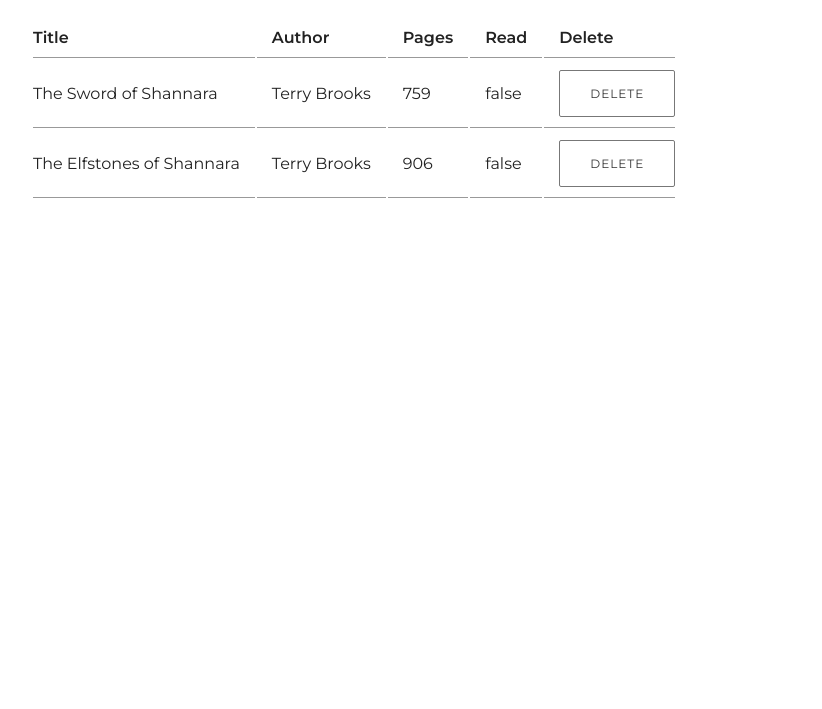
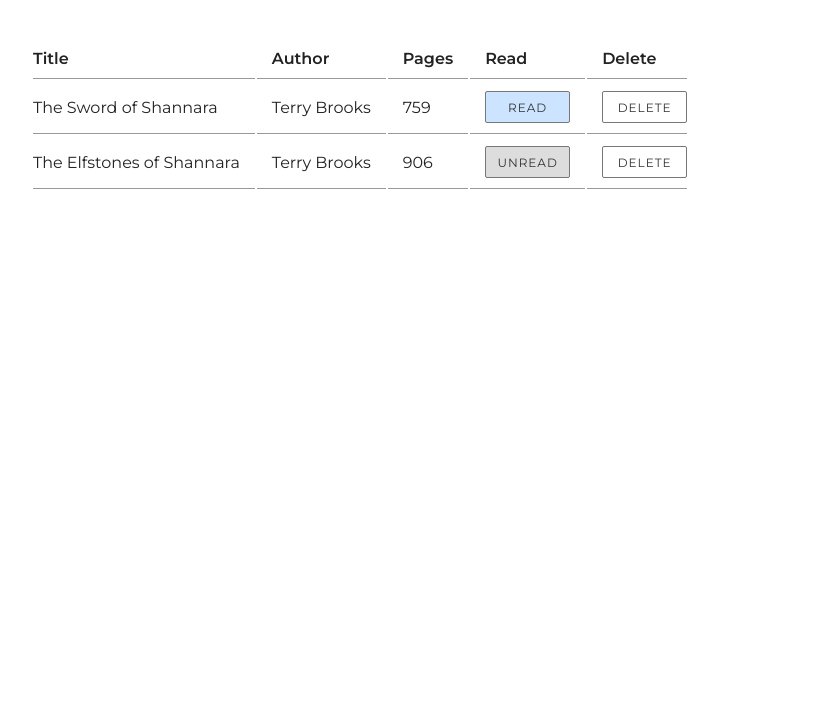
Before and after one commit to tOskr-uk/odin-library, a website: page index.html in a window 1280 px wide. Shown: the part 91-800 px from the top of the page, without its empty margins (229-1051 px from the left). Drawn offline with Linux system fonts and the light colour scheme.

Commit message:
read / unread object value presented as a button in the table

```diff
--- a/index.html
+++ b/index.html
@@ -9,8 +9,8 @@
 </head>
 <body>
     <heading class="heading" id="home">
-        <h5>Odin Project: Library</h5>
-        <a href="#popup" class="btn">Add a book</a>
+        <h1>Odin Project: Library</h1>
+        <a href="#popup" class="btn btn--lg">Add a book</a>
     </heading>
     <div class="library"></div>
 
--- a/sass/_components.scss
+++ b/sass/_components.scss
@@ -1,7 +1,7 @@
 // BUTTONS
 .btn{
     display: inline-block;
-    padding: 1.5rem 3rem;
+    padding: .75rem 1rem;
     text-align: center;
     font-size: 1.2rem;
     color: var(--color-grey-dark-4);
@@ -12,19 +12,32 @@
     border-radius: 2px;
     border: 1px solid var(--color-grey-light-1);
     cursor: pointer;
+    min-width: 8.5rem;
+    height: fit-content;
 
-    &:hover,
-    &:focus{
-        color: var(--color-grey-dark-5);
-        border-color: var(--color-grey-light-2);
-        outline: 0;
+    &--lg{
+        padding: 1.5rem 3rem;
     }
+
+    &--grey{
+        background-color: var(--color-grey-light-5);
+    }
+
+    &--blue{
+        background-color: #cce4ff;
+    }
+
+    // &:hover,
+    // &:focus{
+    //     color: var(--color-grey-dark-5);
+    //     border-color: var(--color-grey-light-2);
+    //     outline: 0;
+    // }
 }
 
 
 /* TABLES */
 .table{
-
     th,
     td{
         padding: 1rem 1.5rem;
--- a/script.js
+++ b/script.js
@@ -1,20 +1,35 @@
 const myLibrary = [];
-const add = document.getElementById('add-book');
-const title = document.getElementById('title');
-const author = document.getElementById('author');
-const pages = document.getElementById('pages');
-const read = document.getElementById('read');
+const addBook = document.getElementById('add-book');
 const library = document.querySelector('.library');
+let btnCollDel;
 
+
+// adds new books to the myLibrary array
 function addBookToLibrary(title, author, pages, read){
     const obj = new Book(title, author, pages, read);
     myLibrary.push(obj);
 }
 
-add.addEventListener('click', ()=>{
+// event listener for adding a book button press
+addBook.addEventListener('click', ()=>{
+    const title = document.getElementById('title');
+    const author = document.getElementById('author');
+    const pages = document.getElementById('pages');
+    const read = document.getElementById('read');
+
     addBookToLibrary(title.value, author.value, pages.value, read.checked);
     clearTable();
     buildTable();
+})
+
+// event listener for deleting a book button press
+library.addEventListener('click', e=>{
+    if(e.target.classList.contains('book-del')){
+        const arrEl = e.target.getAttribute('data');
+        myLibrary.splice(arrEl,1);
+        clearTable();
+        buildTable();
+    }
 })
 
 // clears the html table
@@ -22,19 +37,20 @@
     library.innerHTML='';
 }
 
+// builds and populates the html table
 function buildTable(){
     // build table head
-    const t = document.createElement('table');
-    t.classList.add('table');
+    const tbl = document.createElement('table');
+    tbl.classList.add('table');
     let tr = document.createElement('tr');
     let td = ['Title', 'Author', 'Pages', 'Read', 'Delete'];
     td.forEach(e=>{
         const th = document.createElement('th');
         th.innerText = e;
         tr.appendChild(th);
-    })
-    t.appendChild(tr);
-    library.appendChild(t);
+    });
+    tbl.appendChild(tr);
+    library.appendChild(tbl);
 
     // populate the table with myLibrary array data
     for(let i=0; i<myLibrary.length; i++){
@@ -42,34 +58,44 @@
         tr = document.createElement('tr');
         for(key in obj){
             td = document.createElement('td');
-            td.innerText=obj[key];
+            if(key === 'read'){
+                let a = document.createElement('a');
+                console.log(obj[key]);
+                if(obj[key] == true){
+                    a.classList.add('btn', 'btn--blue');
+                    a.innerText='Read';
+                } else {
+                    a.classList.add('btn', 'btn--grey');
+                    a.innerText='Unread';
+                }
+                td.appendChild(a);
+            } else {
+                td.innerText=obj[key];
+            }
             tr.appendChild(td);
         }
 
         // add delete button
         let a = document.createElement('a');
-        a.classList.add('btn');
+        a.classList.add('btn', 'book-del');
         a.innerText='Delete';
+        a.setAttribute('data', i);
         td = document.createElement('td');
         td.appendChild(a);
         tr.appendChild(td);
-        t.appendChild(tr);
+        tbl.appendChild(tr);
     }
+    btnCollDel = document.querySelectorAll('.book-del')
+    // console.log(btnCollDel);
 }
 
 // generates some non specific data for the myLibrary array
 function generateSomeData(){
-    const obj1 = new Book('The Sword of Shannara', 'Terry Brooks', 759, false);
+    const obj1 = new Book('The Sword of Shannara', 'Terry Brooks', 759, true);
     myLibrary.push(obj1)
     const obj2 = new Book('The Elfstones of Shannara', 'Terry Brooks', 906, false);
     myLibrary.push(obj2)
 }
-
-generateSomeData();
-buildTable();
-
-
-
 
 // book constructor
 function Book(title, author, pages, read) {
@@ -78,3 +104,15 @@
     this.pages = pages;
     this.read = read;
 }
+
+generateSomeData();
+buildTable();
+
+function getKey(){
+    // console.log(myLibrary[0]);
+    for(key in myLibrary[0]){
+        // console.log(key);
+    }
+}
+
+getKey()
```
Also changed, not shown: css/style.css, sass/_layout.scss (line endings or trailing spaces), 1 other file.
